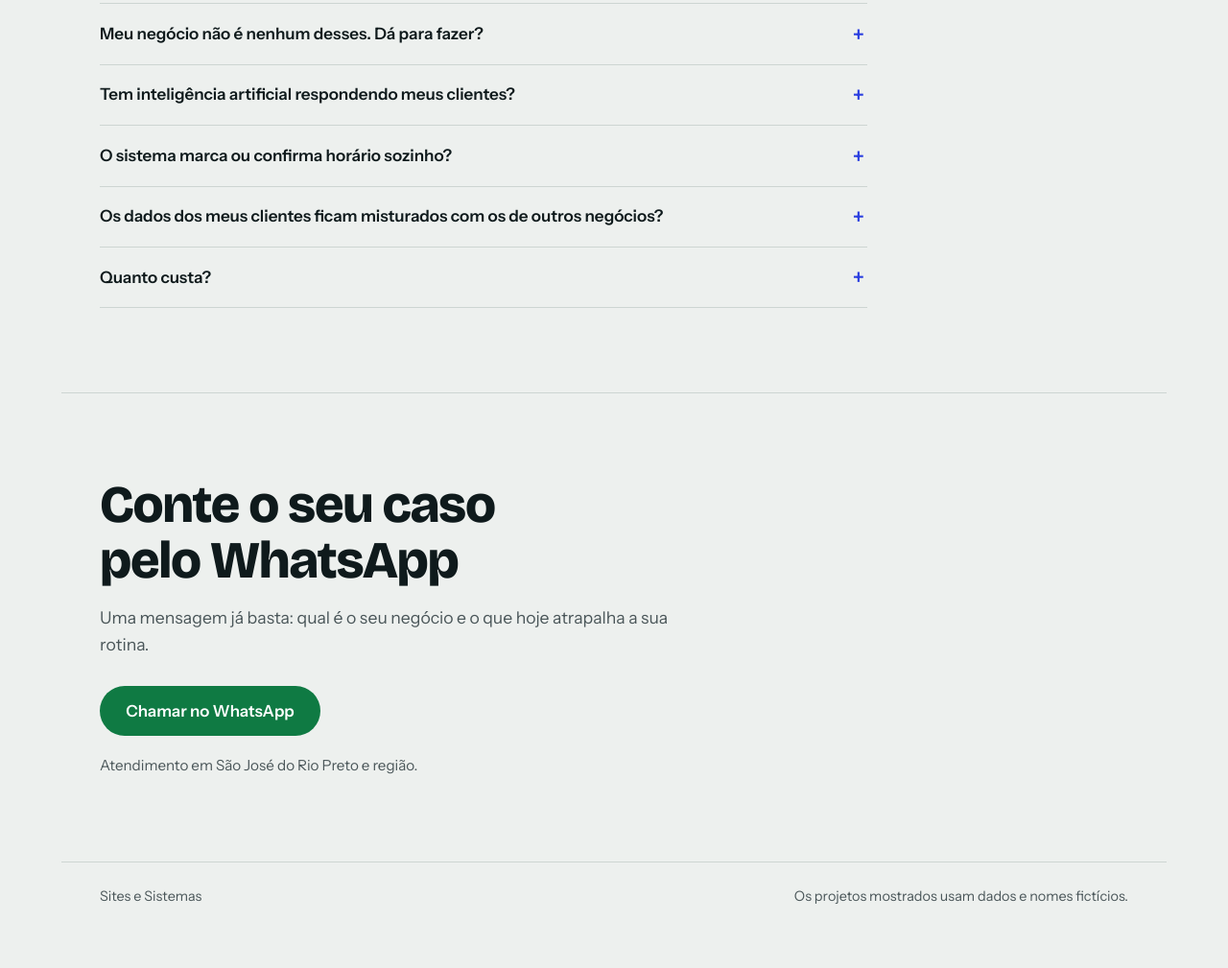
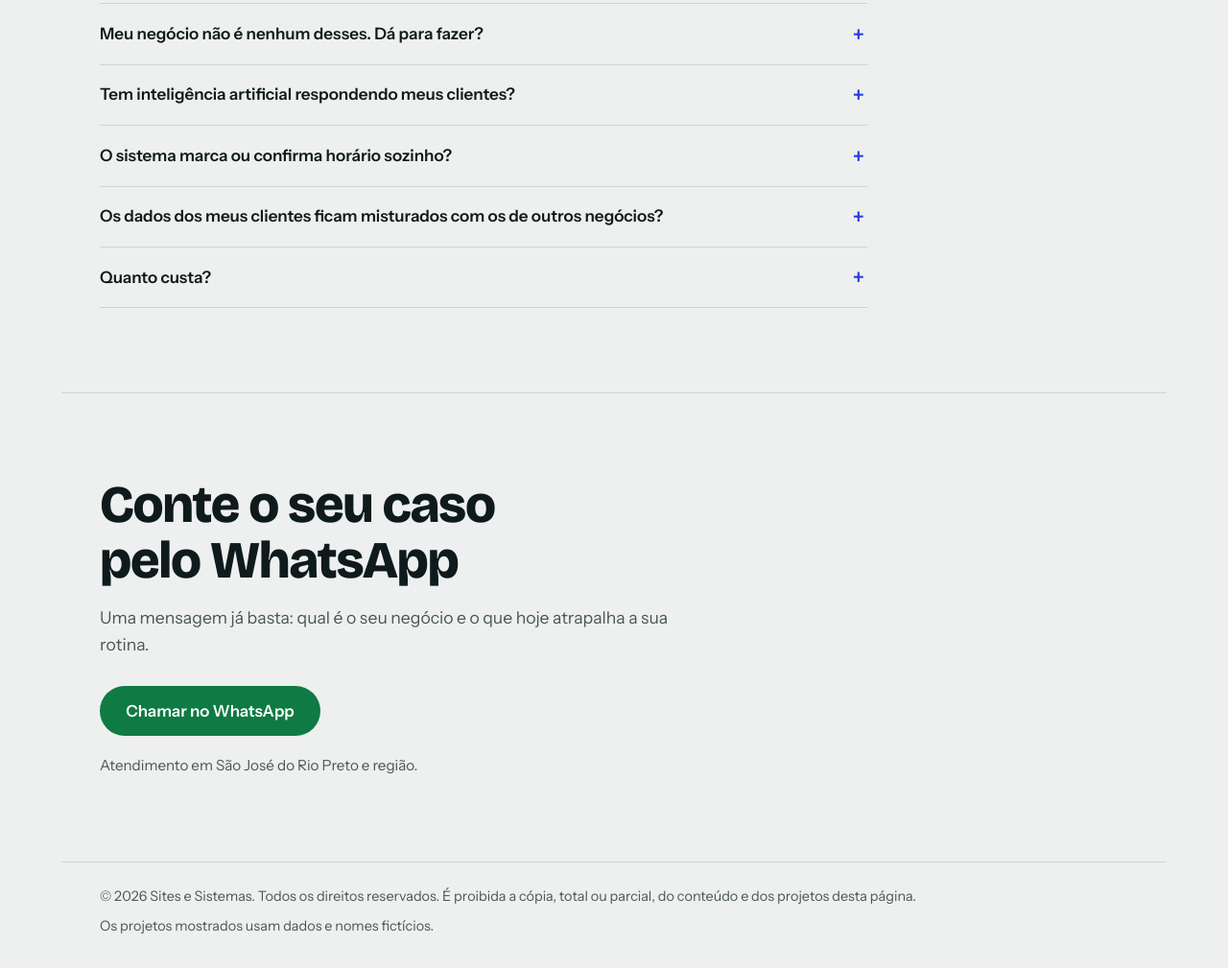
Before and after one commit to portfoliodigitalyuri/portfoliodigitalyuri.github.io, a plain HTML site: page index.html in a window 1280 px wide. Shown: the part 5143-6152 px from the top of the page at 96% size. Before the commit the page ends 6121 px from the top, so only its background shows below. Drawn offline with nearby package versions, Linux system fonts and the light colour scheme.

Commit message:
Aviso de direitos reservados no rodape

```diff
--- a/index.html
+++ b/index.html
@@ -261,7 +261,7 @@
 </main>
 
 <footer class="rodape">
-  <span>Sites e Sistemas</span>
+  <span>© 2026 Sites e Sistemas. Todos os direitos reservados. É proibida a cópia, total ou parcial, do conteúdo e dos projetos desta página.</span>
   <span>Os projetos mostrados usam dados e nomes fictícios.</span>
 </footer>
 
```
